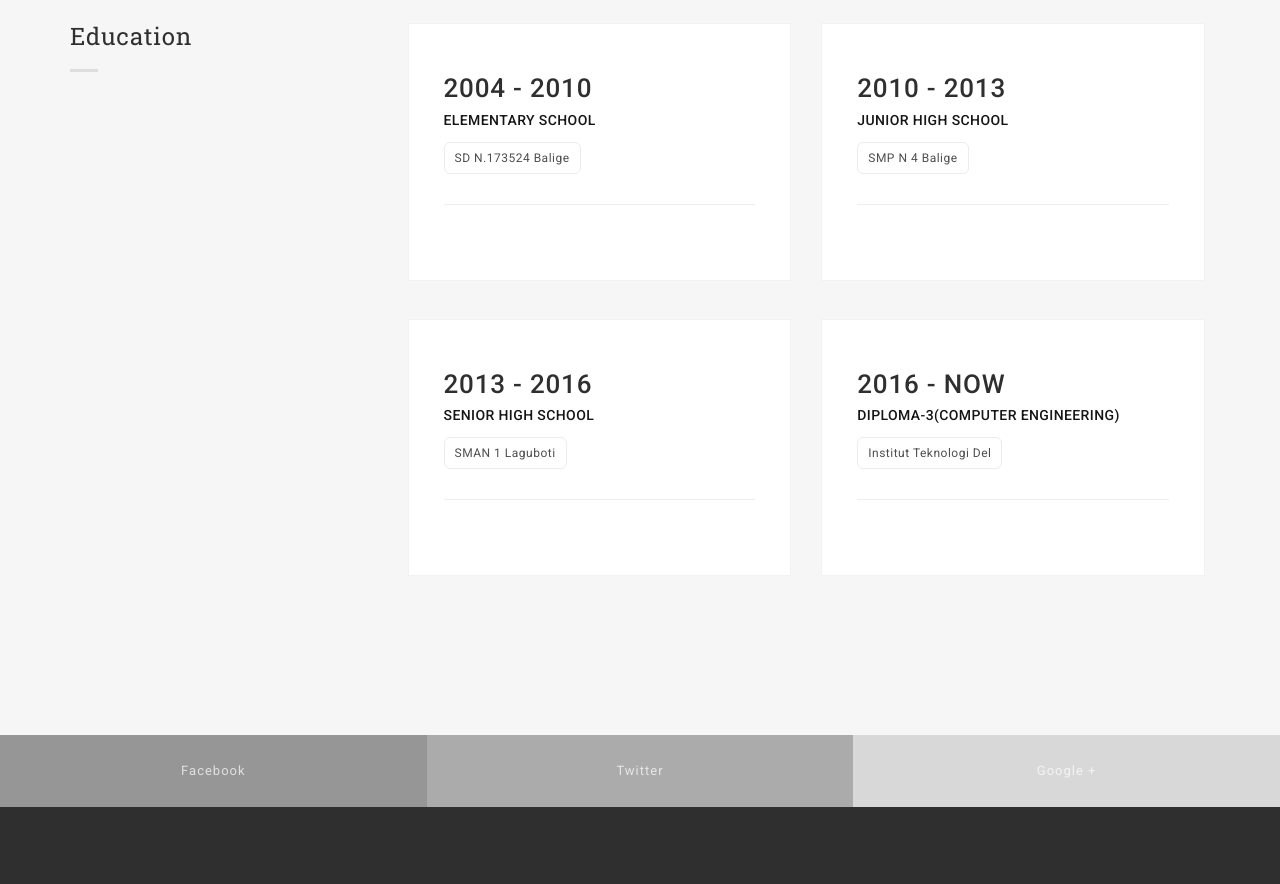
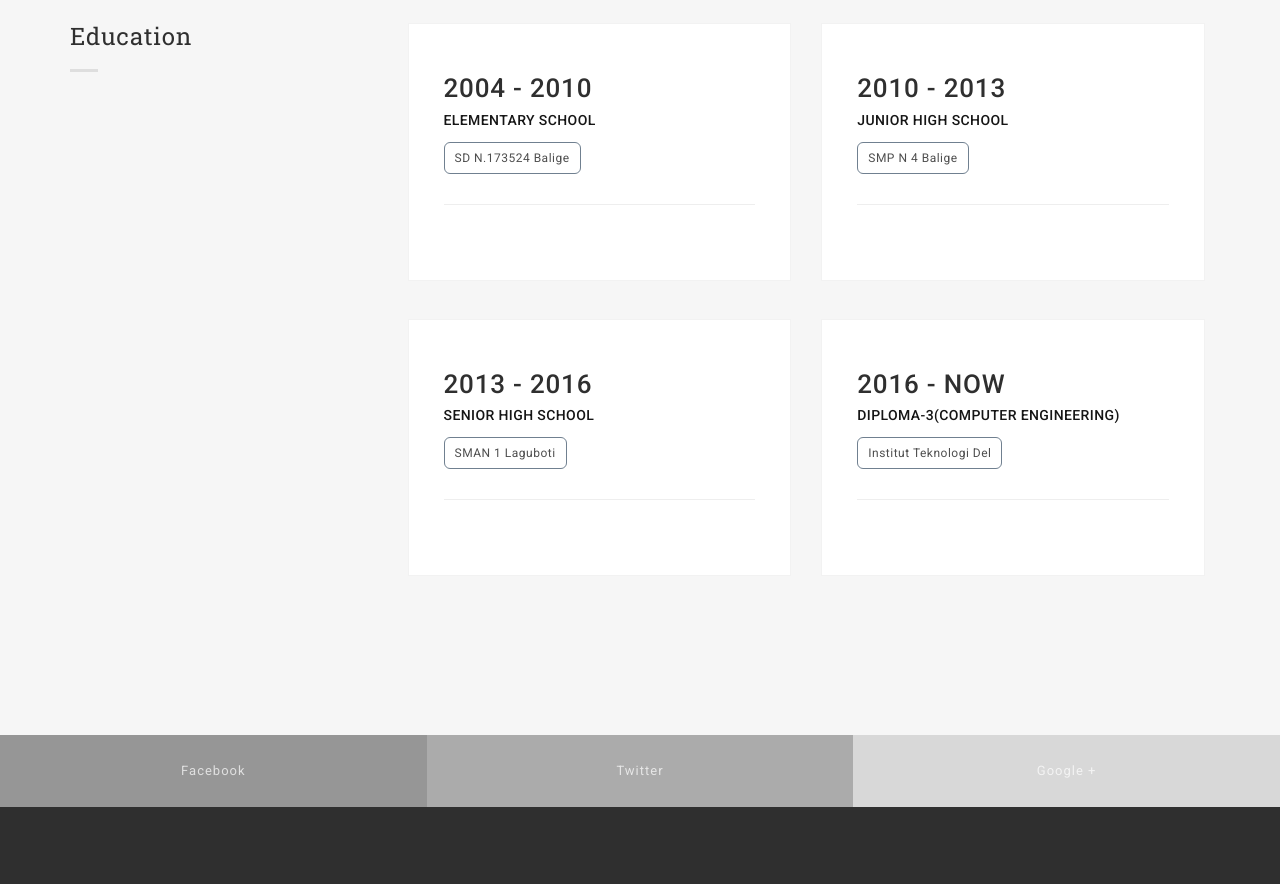
Before and after one commit to ayuasrianitanjung2000/ayuasrianitanjung2000.github.io, a plain HTML site: page index.html in a window 1280 px wide. Shown: the part 2982-3866 px from the top of the page. Drawn offline with Linux system fonts and the light colour scheme.

Commit message:
bim salabim

```diff
--- a/css/style.css
+++ b/css/style.css
@@ -493,7 +493,7 @@ p {
 .company {
   font-size: 12px;
   line-height: 14px;
-  border: 1px solid #ececec;
+  border: 1px solid #708090;
   color: #4e4e4e;
   padding:8px 10px;
   border-radius: 6px;
```
